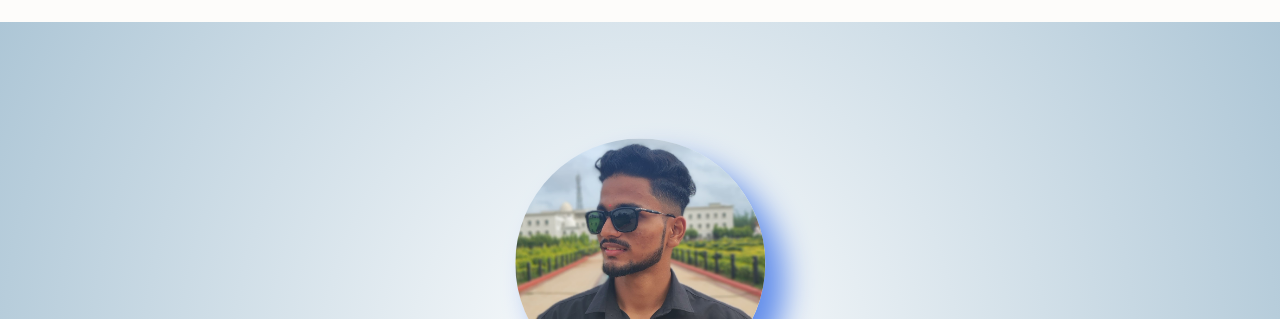
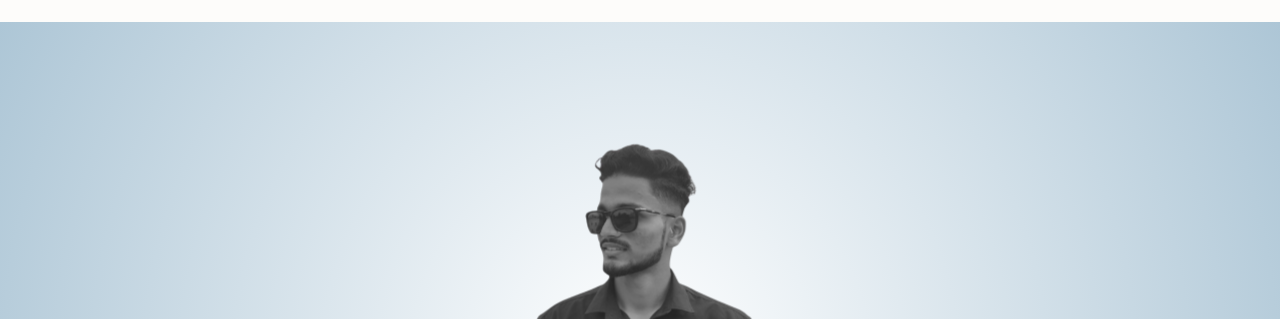
Before and after one commit to memanju2005/portfolio, a plain HTML site: page index.html in a window 1280 px wide. Shown: the part 98-417 px from the top of the page. Drawn offline with Linux system fonts and the light colour scheme; a script that the page names is missing.

Commit message:
made  hero image to greyimage

```diff
--- a/index.html
+++ b/index.html
@@ -84,7 +84,7 @@
 
             </div>
             <div class="hero_text">
-                <img src="assets\hero_image.jpg"  alt="">
+                <img src="assets/black_white.png"  alt="">
                 <h1>Hey, I'm Manjunath Kotabagi</h1>
                 <br>
                 <br>
--- a/style.css
+++ b/style.css
@@ -850,5 +850,5 @@ p{
  width: 250px;
  border-radius: 50%;
  /* border: 2px solid rgb(48, 126, 156); */
- box-shadow: #648feb 20px 20px 30px;
+ /* box-shadow: #648feb 20px 20px 30px; */
 }
```
Also changed, not shown: assets/black_white.png (added).
